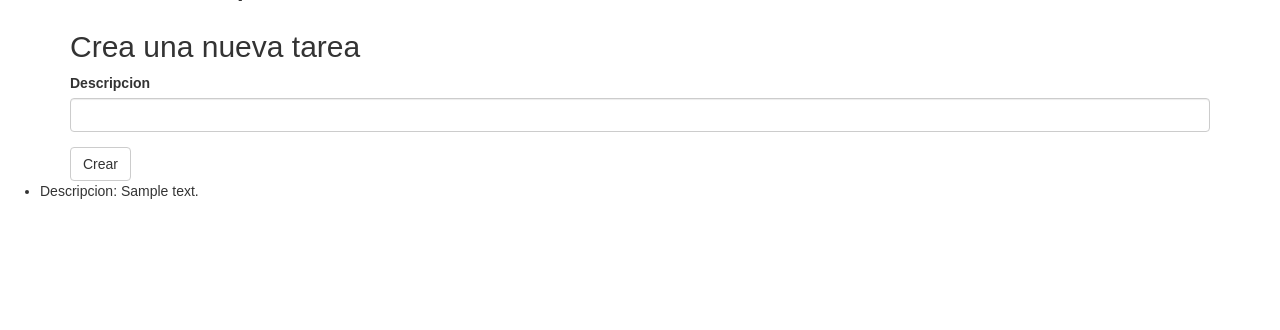
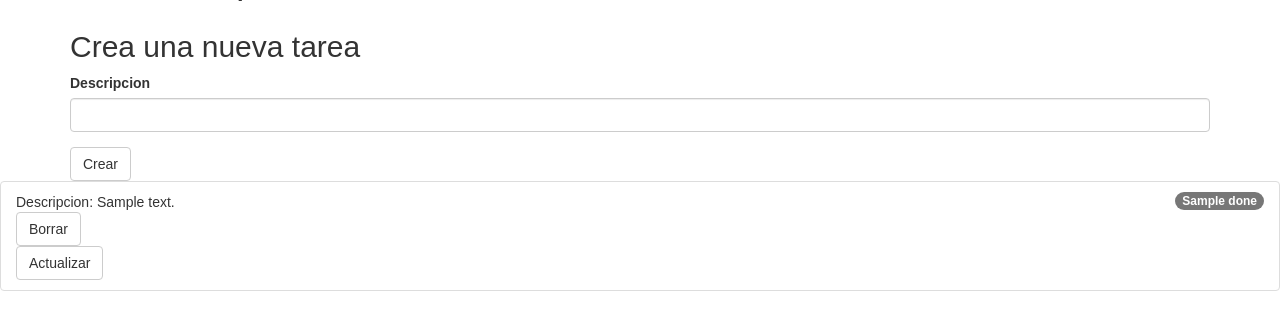
Before and after one commit to elviscruz45/Flask, a Flask app: template app/templates/hello.html in a window 1280 px wide. Shown: the part 171-501 px from the top of the page. Run offline with Flask 2, Linux system fonts and the light colour scheme; a user stored in the database is signed in; the template is opened without the code that fills it: values that come from a table or form of the project are taken from there, most other values are stand-ins (such as "Sample title", 1, 10 or a date in 2020); some libraries are stand-ins or nearby versions.

Commit message:
rev final

```diff
--- a/app/firestore_service.py
+++ b/app/firestore_service.py
@@ -23,4 +23,17 @@ def get_todos(user_id):
 
 def put_todo(user_id,description):
     todos_collection_ref=db.collection("Users").document(user_id).collection("todos")
-    todos_collection_ref.add({"description":description})
+    todos_collection_ref.add({"description":description,"done":False})
+
+def delete_todo(user_id,todo_id):
+    todo_ref=_get_todo_ref(user_id,todo_id)
+    todo_ref.delete()
+    #todo_ref=db.collection("Users").document(user_id).collection("todos").document(todo_id)
+
+def update_todo(user_id,todo_id,done):
+    todo_done=not bool(done)
+    todo_ref=_get_todo_ref(user_id,todo_id)
+    todo_ref.update({"done":not done})
+
+def _get_todo_ref(user_id,todo_id):
+    return db.document("Users/{}/todos/{}".format(user_id,todo_id))
--- a/app/forms.py
+++ b/app/forms.py
@@ -12,3 +12,9 @@ class LoginForm(FlaskForm):
 class TodoForm(FlaskForm):
     description=StringField("Descripcion",validators=[DataRequired()])
     submit=SubmitField("Crear")
+
+class DeleteTodoForm(FlaskForm):
+    submit=SubmitField("Borrar")
+
+class UpdateTodoForm(FlaskForm):
+    submit=SubmitField("Actualizar")
--- a/app/templates/hello.html
+++ b/app/templates/hello.html
@@ -29,10 +29,9 @@
         </h2>
         {{wtf.quick_form(todo_form)}}
     </div>
-
-    <ul>
+    <ul class="list-group">
         {% for todo in todos %}
-            {{ macros.render_todo(todo)}}
+            {{ macros.render_todo(todo,delete_form,update_form)}}
         {% endfor %}
     </ul>
 {% endblock %}
--- a/app/templates/macros.html
+++ b/app/templates/macros.html
@@ -1,3 +1,10 @@
-{% macro render_todo(todo) %}
-    <li> Descripcion: {{todo.to_dict().description}}</li>
+{% import "bootstrap/wtf.html" as wtf %}
+{% macro render_todo(todo,delete_form,update_form) %}
+    <li class="list-group-item">
+        <span class="badge">{{todo.to_dict().done}}</span>
+        Descripcion: {{todo.to_dict().description}}
+        {{wtf.quick_form(delete_form,action=url_for("delete",todo_id=todo.id))}}
+        {{wtf.quick_form(update_form,action=url_for("update",todo_id=todo.id,done=todo.to_dict().done))}}
+
+    </li>
 {% endmacro %}
--- a/main.py
+++ b/main.py
@@ -10,10 +10,10 @@ import unittest
 
 #Importing files from app
 from app import create_app
-from app.forms import TodoForm
+from app.forms import TodoForm, DeleteTodoForm,UpdateTodoForm
 
 #Firestore base de datos
-from app.firestore_service import get_users , get_todos, put_todo
+from app.firestore_service import update_todo,get_users , get_todos, put_todo,delete_todo
 
 #iniciar la aplicacion Flask
 app=create_app()
@@ -58,19 +58,35 @@ def hello():
     user_ip=session.get("user_ip")
     username=current_user.id
     todo_form=TodoForm()
+    delete_form=DeleteTodoForm()
+    update_form=UpdateTodoForm()
     context={
         "user_ip":user_ip,
         "todos":get_todos(user_id=username),
         "username":username,
-        "todo_form":todo_form
+        "todo_form":todo_form,
+        "delete_form":delete_form,
+        "update_form":update_form
     }
 
     if todo_form.validate_on_submit():
         put_todo(user_id=username,description=todo_form.description.data)
         flash("Tu tarea se creo con exito! ")
         return redirect(url_for("hello"))
+    return render_template("hello.html",**context)
 
-    return render_template("hello.html",**context)
+@app.route("/todos/delete/<todo_id>",methods=["POST"])
+def delete(todo_id):
+    user_id=current_user.id
+    delete_todo(user_id=user_id,todo_id=todo_id)
+    return redirect(url_for("hello"))
+
+
+@app.route("/todos/update/<todo_id>/<int:done>",methods=["POST"])
+def update(todo_id,done):
+    user_id=current_user.id
+    update_todo(user_id=user_id,todo_id=todo_id,done=done)
+    return redirect(url_for("hello"))
 
 
 if __name__=="__main__":
```
Also changed, not shown: test1.html (+6 -4 lines).
